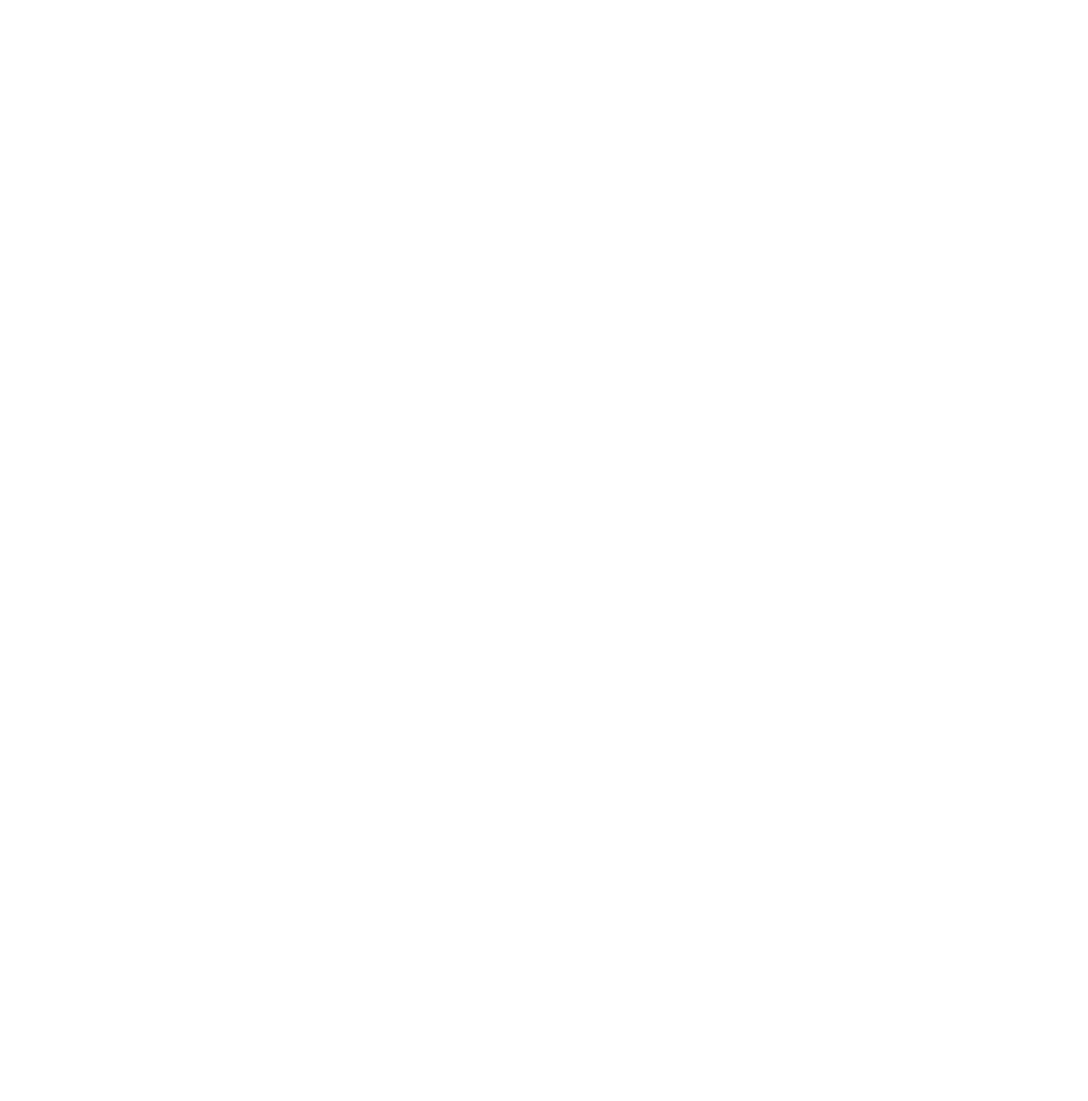
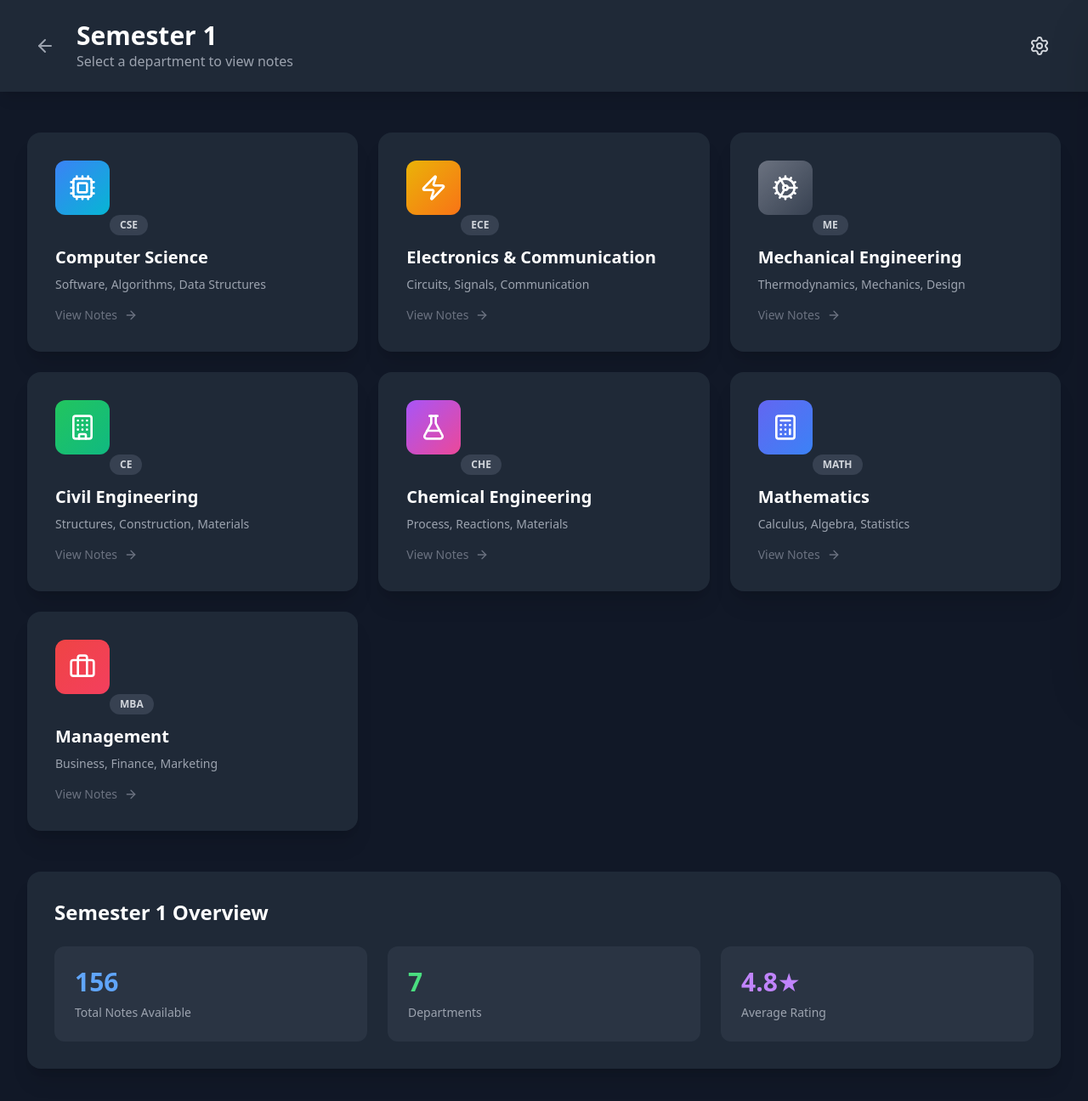
Before and after one commit to Toshit-Jain07/CatchUP, a React (Vite) app in the folder Client/: page /semester/1/departments in a window 1280 px wide. Before the commit this address had no page. Shown: the top 1296 px of the page at 85% size. Before the commit the page ends 800 px from the top, so only its background shows below. Built offline with nearby package versions, Linux system fonts and the light colour scheme; sample sign-in values are in the browser's storage.

Commit message:
Added a semester department page with placeholder data

```diff
--- a/Client/src/App.jsx
+++ b/Client/src/App.jsx
@@ -1,5 +1,6 @@
 import { BrowserRouter as Router, Routes, Route, Navigate } from 'react-router-dom';
 import AuthPage from './AuthPage';
+import SemesterDepartments from './SemesterDepartments';
 import Dashboard from './Dashboard';
 import UserManagement from './UserManagement';
 import './App.css';
@@ -48,6 +49,14 @@
             </ProtectedRoute>
           }
         />
+        <Route
+          path="/semester/:semesterId/departments"
+          element={
+            <ProtectedRoute>
+              <SemesterDepartments />
+            </ProtectedRoute>
+          }
+        />
       </Routes>
     </Router>
   );
--- /dev/null
+++ b/Client/src/SemesterDepartments.jsx
@@ -0,0 +1,237 @@
+import { useState, useEffect } from 'react';
+import { useNavigate, useParams } from 'react-router-dom';
+import { ArrowLeft, Cpu, Cog, Zap, Building, FlaskConical, Calculator, Briefcase, Settings } from 'lucide-react';
+import SettingsSidebar from './SettingsSidebar';
+
+export default function SemesterDepartments() {
+  const [isDark, setIsDark] = useState(true);
+  const [user, setUser] = useState(null);
+  const [showSettings, setShowSettings] = useState(false);
+  const navigate = useNavigate();
+  const { semesterId } = useParams();
+
+  const departments = [
+    {
+      id: 'cse',
+      name: 'Computer Science',
+      shortName: 'CSE',
+      icon: Cpu,
+      color: 'from-blue-500 to-cyan-500',
+      description: 'Software, Algorithms, Data Structures'
+    },
+    {
+      id: 'ece',
+      name: 'Electronics & Communication',
+      shortName: 'ECE',
+      icon: Zap,
+      color: 'from-yellow-500 to-orange-500',
+      description: 'Circuits, Signals, Communication'
+    },
+    {
+      id: 'mechanical',
+      name: 'Mechanical Engineering',
+      shortName: 'ME',
+      icon: Cog,
+      color: 'from-gray-500 to-gray-700',
+      description: 'Thermodynamics, Mechanics, Design'
+    },
+    {
+      id: 'civil',
+      name: 'Civil Engineering',
+      shortName: 'CE',
+      icon: Building,
+      color: 'from-green-500 to-emerald-500',
+      description: 'Structures, Construction, Materials'
+    },
+    {
+      id: 'chemical',
+      name: 'Chemical Engineering',
+      shortName: 'CHE',
+      icon: FlaskConical,
+      color: 'from-purple-500 to-pink-500',
+      description: 'Process, Reactions, Materials'
+    },
+    {
+      id: 'mathematics',
+      name: 'Mathematics',
+      shortName: 'MATH',
+      icon: Calculator,
+      color: 'from-indigo-500 to-blue-500',
+      description: 'Calculus, Algebra, Statistics'
+    },
+    {
+      id: 'mba',
+      name: 'Management',
+      shortName: 'MBA',
+      icon: Briefcase,
+      color: 'from-red-500 to-rose-500',
+      description: 'Business, Finance, Marketing'
+    },
+  ];
+
+  useEffect(() => {
+    const userData = localStorage.getItem('user');
+    if (userData) {
+      setUser(JSON.parse(userData));
+    } else {
+      navigate('/');
+    }
+  }, [navigate]);
+
+  const handleDepartmentClick = (deptId) => {
+    navigate(`/semester/${semesterId}/department/${deptId}`);
+  };
+
+  const handleLogout = () => {
+    localStorage.removeItem('token');
+    localStorage.removeItem('user');
+    navigate('/');
+  };
+
+  if (!user) {
+    return (
+      <div className="min-h-screen bg-gray-900 flex items-center justify-center">
+        <div className="text-white text-xl">Loading...</div>
+      </div>
+    );
+  }
+
+  return (
+    <div className={`min-h-screen ${isDark ? 'bg-gray-900' : 'bg-gray-50'}`}>
+      {/* Header */}
+      <header className={`${isDark ? 'bg-gray-800' : 'bg-white'} shadow-lg sticky top-0 z-30`}>
+        <div className="max-w-7xl mx-auto px-4 sm:px-6 lg:px-8 py-6">
+          <div className="flex items-center justify-between">
+            <div className="flex items-center space-x-4">
+              <button
+                onClick={() => navigate('/dashboard')}
+                className={`p-2 rounded-lg transition-all ${
+                  isDark ? 'hover:bg-gray-700 text-gray-400' : 'hover:bg-gray-100 text-gray-600'
+                }`}
+              >
+                <ArrowLeft size={24} />
+              </button>
+              <div>
+                <h1 className={`text-3xl font-bold ${isDark ? 'text-white' : 'text-gray-900'}`}>
+                  Semester {semesterId}
+                </h1>
+                <p className={`${isDark ? 'text-gray-400' : 'text-gray-600'}`}>
+                  Select a department to view notes
+                </p>
+              </div>
+            </div>
+            <button
+              onClick={() => setShowSettings(true)}
+              className={`p-3 rounded-lg transition-all ${
+                isDark ? 'hover:bg-gray-700 text-gray-300 hover:text-white' : 'hover:bg-gray-100 text-gray-700 hover:text-gray-900'
+              }`}
+            >
+              <Settings size={24} />
+            </button>
+          </div>
+        </div>
+      </header>
+
+      {/* Main Content */}
+      <main className="max-w-7xl mx-auto px-4 sm:px-6 lg:px-8 py-12">
+
+        {/* Department Grid */}
+        <div className="grid grid-cols-1 sm:grid-cols-2 lg:grid-cols-3 gap-6">
+          {departments.map((dept) => {
+            const Icon = dept.icon;
+            return (
+              <button
+                key={dept.id}
+                onClick={() => handleDepartmentClick(dept.id)}
+                className={`group relative ${
+                  isDark ? 'bg-gray-800' : 'bg-white'
+                } rounded-2xl p-8 hover:scale-105 transition-all duration-300 shadow-xl hover:shadow-2xl overflow-hidden text-left`}
+              >
+                <div className={`absolute inset-0 bg-gradient-to-br ${dept.color} opacity-0 group-hover:opacity-10 transition-opacity duration-300`}></div>
+
+                <div className="relative z-10">
+                  <div className={`bg-gradient-to-br ${dept.color} p-4 rounded-xl inline-block mb-4`}>
+                    <Icon className="text-white" size={32} />
+                  </div>
+
+                  <span className={`inline-block px-3 py-1 rounded-full text-xs font-bold mb-3 ${
+                    isDark ? 'bg-gray-700 text-gray-300' : 'bg-gray-200 text-gray-700'
+                  }`}>
+                    {dept.shortName}
+                  </span>
+
+                  <h3 className={`text-xl font-bold mb-2 ${
+                    isDark ? 'text-white' : 'text-gray-900'
+                  }`}>
+                    {dept.name}
+                  </h3>
+
+                  <p className={`text-sm ${
+                    isDark ? 'text-gray-400' : 'text-gray-600'
+                  } group-hover:${isDark ? 'text-gray-300' : 'text-gray-700'} transition-colors`}>
+                    {dept.description}
+                  </p>
+
+                  <div className="mt-4 flex items-center space-x-2">
+                    <span className={`text-sm font-medium ${
+                      isDark ? 'text-gray-500' : 'text-gray-400'
+                    } group-hover:${isDark ? 'text-blue-400' : 'text-blue-600'} transition-colors`}>
+                      View Notes
+                    </span>
+                    <ArrowLeft className={`transform rotate-180 ${
+                      isDark ? 'text-gray-500' : 'text-gray-400'
+                    } group-hover:${isDark ? 'text-blue-400' : 'text-blue-600'} group-hover:translate-x-2 transition-all`} size={16} />
+                  </div>
+                </div>
+
+                <div className={`absolute inset-0 border-2 border-transparent group-hover:border-opacity-30 rounded-2xl bg-gradient-to-br ${dept.color} opacity-0 group-hover:opacity-20 transition-opacity duration-300`}></div>
+              </button>
+            );
+          })}
+        </div>
+
+        {/* Stats Section */}
+        <div className={`mt-12 ${isDark ? 'bg-gray-800' : 'bg-white'} rounded-2xl p-8 shadow-xl`}>
+          <h2 className={`text-2xl font-bold mb-6 ${isDark ? 'text-white' : 'text-gray-900'}`}>
+            Semester {semesterId} Overview
+          </h2>
+          <div className="grid grid-cols-1 md:grid-cols-3 gap-6">
+            <div className={`${isDark ? 'bg-gray-700/50' : 'bg-gray-50'} rounded-xl p-6`}>
+              <p className={`text-3xl font-bold mb-2 ${isDark ? 'text-blue-400' : 'text-blue-600'}`}>
+                156
+              </p>
+              <p className={`text-sm ${isDark ? 'text-gray-400' : 'text-gray-600'}`}>
+                Total Notes Available
+              </p>
+            </div>
+            <div className={`${isDark ? 'bg-gray-700/50' : 'bg-gray-50'} rounded-xl p-6`}>
+              <p className={`text-3xl font-bold mb-2 ${isDark ? 'text-green-400' : 'text-green-600'}`}>
+                {departments.length}
+              </p>
+              <p className={`text-sm ${isDark ? 'text-gray-400' : 'text-gray-600'}`}>
+                Departments
+              </p>
+            </div>
+            <div className={`${isDark ? 'bg-gray-700/50' : 'bg-gray-50'} rounded-xl p-6`}>
+              <p className={`text-3xl font-bold mb-2 ${isDark ? 'text-purple-400' : 'text-purple-600'}`}>
+                4.8★
+              </p>
+              <p className={`text-sm ${isDark ? 'text-gray-400' : 'text-gray-600'}`}>
+                Average Rating
+              </p>
+            </div>
+          </div>
+        </div>
+      </main>
+
+      <SettingsSidebar
+        isOpen={showSettings}
+        onClose={() => setShowSettings(false)}
+        user={user}
+        isDark={isDark}
+        setIsDark={setIsDark}
+        onLogout={handleLogout}
+      />
+    </div>
+  );
+}
```
